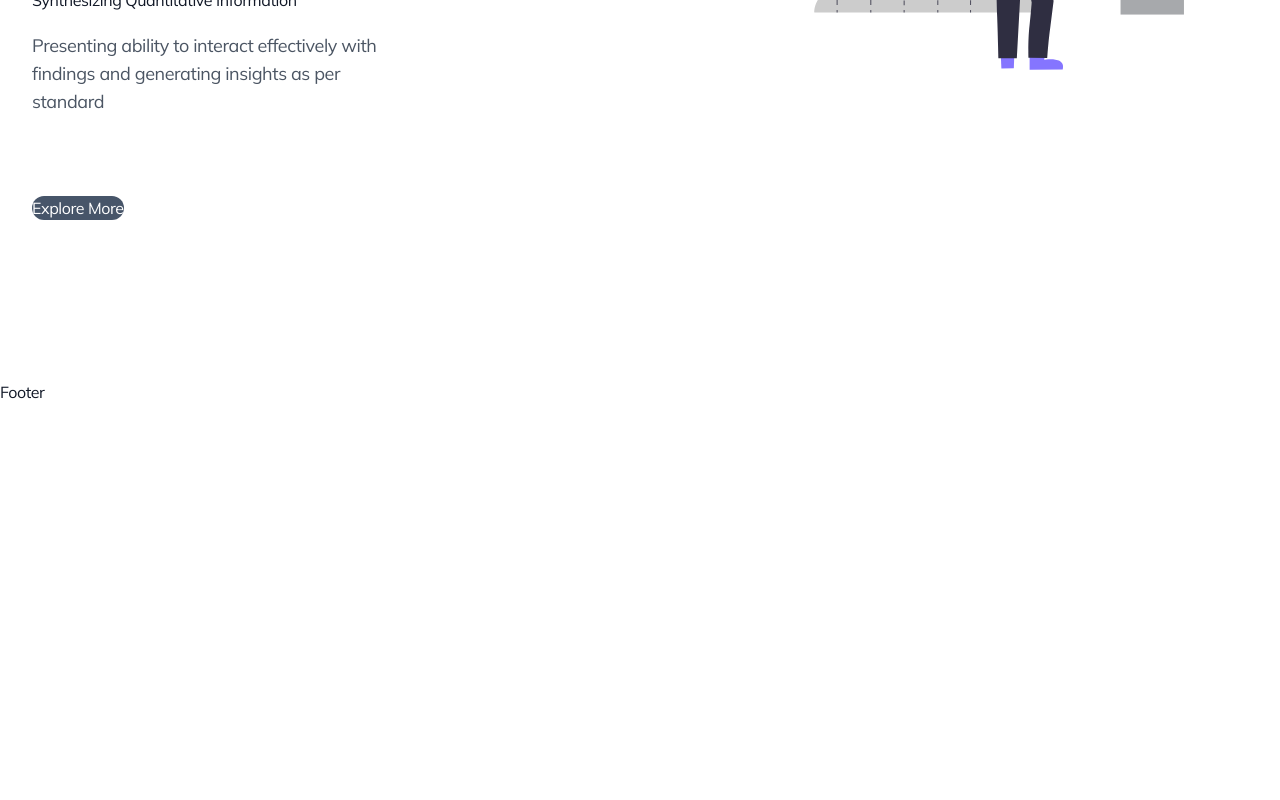
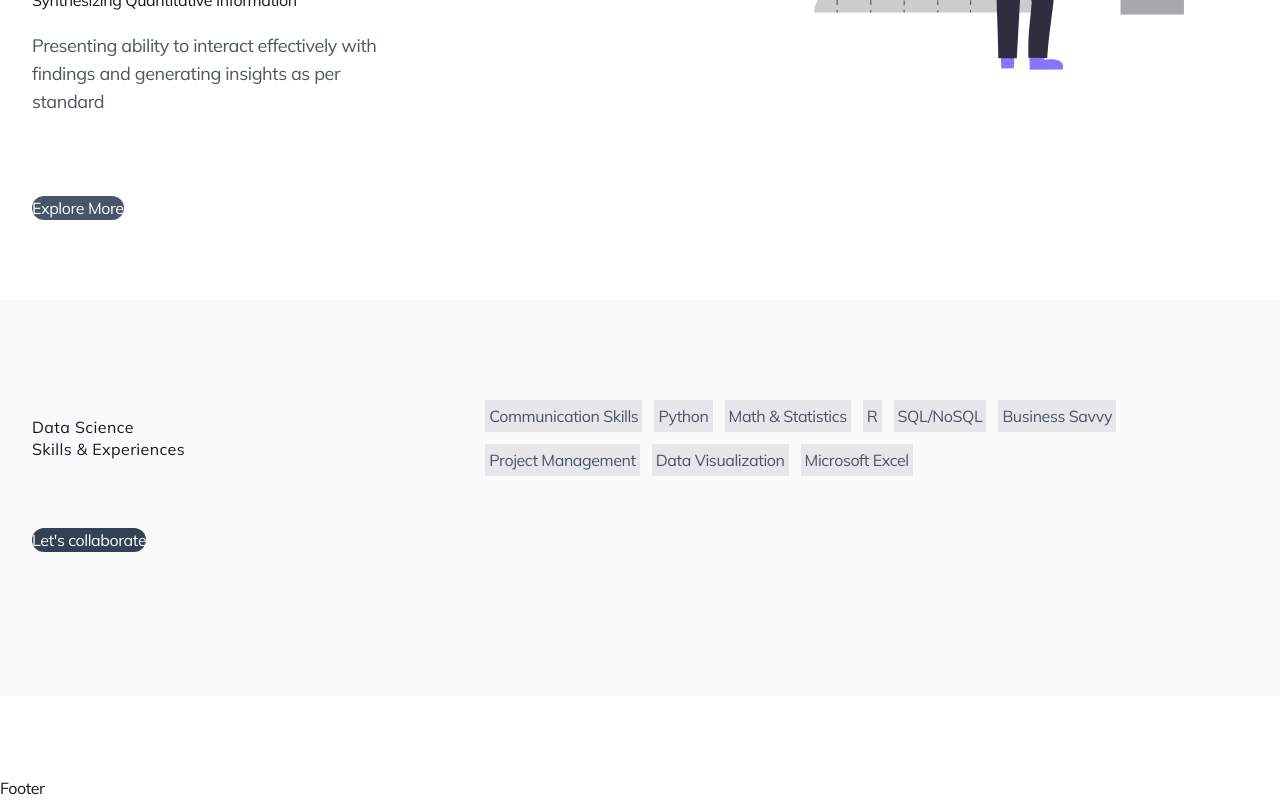
Before and after one commit to kenmwangi/gerald-magu-portfolio, a Next.js app: page / in a window 1280 px wide. Shown: the part 2148-2948 px from the top of the page. Before the commit the page ends 2552 px from the top, so only its background shows below. Built offline with nearby package versions, Linux system fonts and the light colour scheme; no server answers.

Commit message:
My Skills

```diff
--- a/app/(default)/page.tsx
+++ b/app/(default)/page.tsx
@@ -1,6 +1,7 @@
 import CaseStudy from "@/components/CaseStudy";
 import DataProcessing from "@/components/DataProcessing";
 import Hero from "@/components/Hero";
+import MySkills from "@/components/MySkills";
 import SellingPoint from "@/components/SellingPoint";
 import User from "@/components/User";
 import { authOptions } from "@/lib/auth";
@@ -16,6 +17,7 @@ export default async function Home() {
       <CaseStudy />
       <DataProcessing />
       <SellingPoint />
+      <MySkills />
     </div>
   );
 }
--- /dev/null
+++ b/components/MySkills/index.tsx
@@ -0,0 +1,46 @@
+import React from "react";
+import Container from "../Container";
+import { v4 as uuidv4 } from "uuid";
+
+const skills = [
+  { id: uuidv4(), title: "Communication Skills" },
+  { id: uuidv4(), title: "Python" },
+  { id: uuidv4(), title: "Math & Statistics" },
+  { id: uuidv4(), title: "R" },
+  { id: uuidv4(), title: "SQL/NoSQL" },
+  { id: uuidv4(), title: "Business Savvy" },
+  { id: uuidv4(), title: "Project Management" },
+  { id: uuidv4(), title: "Data Visualization" },
+  { id: uuidv4(), title: "Microsoft Excel" },
+];
+
+export default function MySkills() {
+  return (
+    <div className="bg-neutral-50 py-20 lg:py-24">
+      <Container>
+        <section className="flex flex-col gap-5 lg:flex-row lg:items-center lg:justify-between">
+          <div className="lg:w-1/2 my-5">
+            <h2 className="h2 tracking-wide leading-snug">
+              <span className="hidden md:block">Data Science</span>
+              Skills & Experiences
+            </h2>
+          </div>
+          <div className="flex gap-3 flex-wrap">
+            {skills.map((skill) => {
+              return (
+                <p className="bg-gray-200 text-gray-600 p-1" key={skill.id}>
+                  {skill.title}
+                </p>
+              );
+            })}
+          </div>
+        </section>
+        <div className="flex flex-col lg:flex-row my-12">
+          <button className="btn rounded-full bg-slate-700 hover:bg-slate-800 transition text-white">
+            Let&apos;s collaborate
+          </button>
+        </div>
+      </Container>
+    </div>
+  );
+}
```
